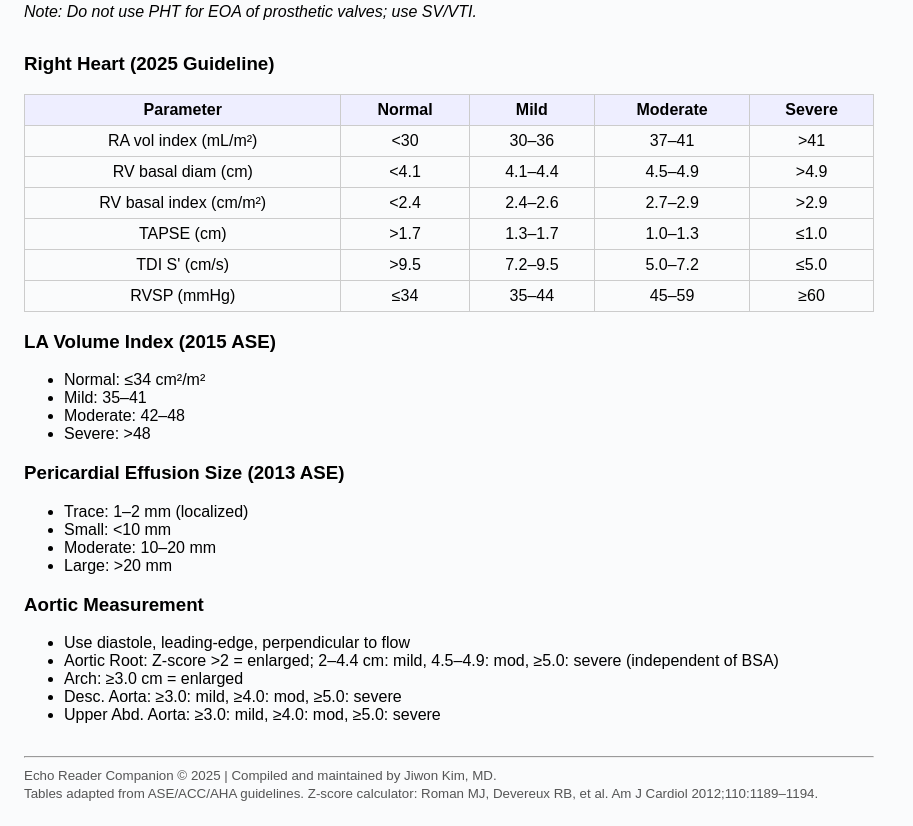
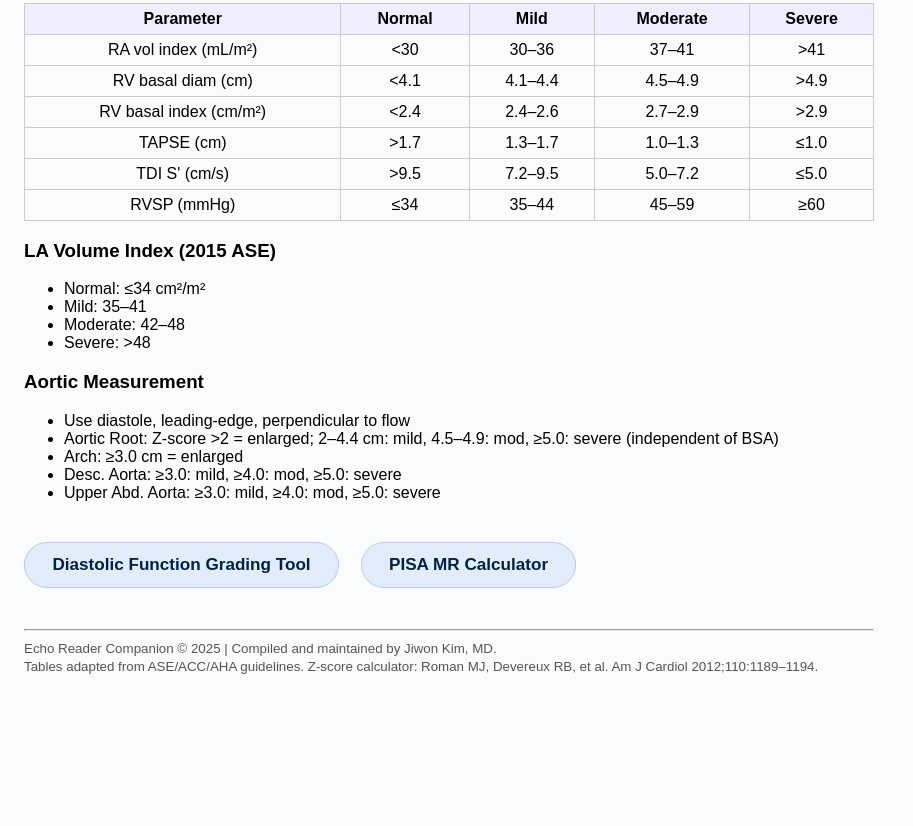
Before and after one commit to JK7533/Jiwon-Echo, a plain HTML site: page index.html in a window 1280 px wide. Shown: the part 1370-2196 px from the top of the page, without its empty margins (0-913 px from the left). After the commit the page ends 2069 px from the top, so only its background shows below. Drawn offline with Linux system fonts and the light colour scheme.

Commit message:
Update index.html

```diff
--- a/index.html
+++ b/index.html
@@ -38,12 +38,6 @@
 <p>
   Quick reference for key echo parameters, with calculators for aortic root Z-score, diastolic function, and mitral regurgitation quantification.
 </p>
-
-<!-- CALCULATOR BUTTONS -->
-<div class="calculator-links">
-  <a href="diastolic-function.html" class="calc-btn" target="_blank">Diastolic Function Grading Tool</a>
-  <a href="PISA-calculator.html" class="calc-btn" target="_blank">PISA MR Calculator</a>
-</div>
 
 <!-- AORTIC ROOT Z-SCORE CALCULATOR EMBEDDED -->
 <div class="section">
@@ -180,15 +174,6 @@ function calcZ() {
     <li>Moderate: 42–48</li>
     <li>Severe: &gt;48</li>
   </ul>
-
-  <h3>Pericardial Effusion Size (2013 ASE)</h3>
-  <ul>
-    <li>Trace: 1–2 mm (localized)</li>
-    <li>Small: &lt;10 mm</li>
-    <li>Moderate: 10–20 mm</li>
-    <li>Large: &gt;20 mm</li>
-  </ul>
-
   <h3>Aortic Measurement</h3>
   <ul>
     <li>Use diastole, leading-edge, perpendicular to flow</li>
@@ -198,7 +183,11 @@ function calcZ() {
     <li>Upper Abd. Aorta: ≥3.0: mild, ≥4.0: mod, ≥5.0: severe</li>
   </ul>
 </div>
-
+<!-- CALCULATOR BUTTONS -->
+<div class="calculator-links">
+  <a href="diastolic-function.html" class="calc-btn" target="_blank">Diastolic Function Grading Tool</a>
+  <a href="PISA-calculator.html" class="calc-btn" target="_blank">PISA MR Calculator</a>
+</div>
 <footer>
   <hr>
   <small>
```
